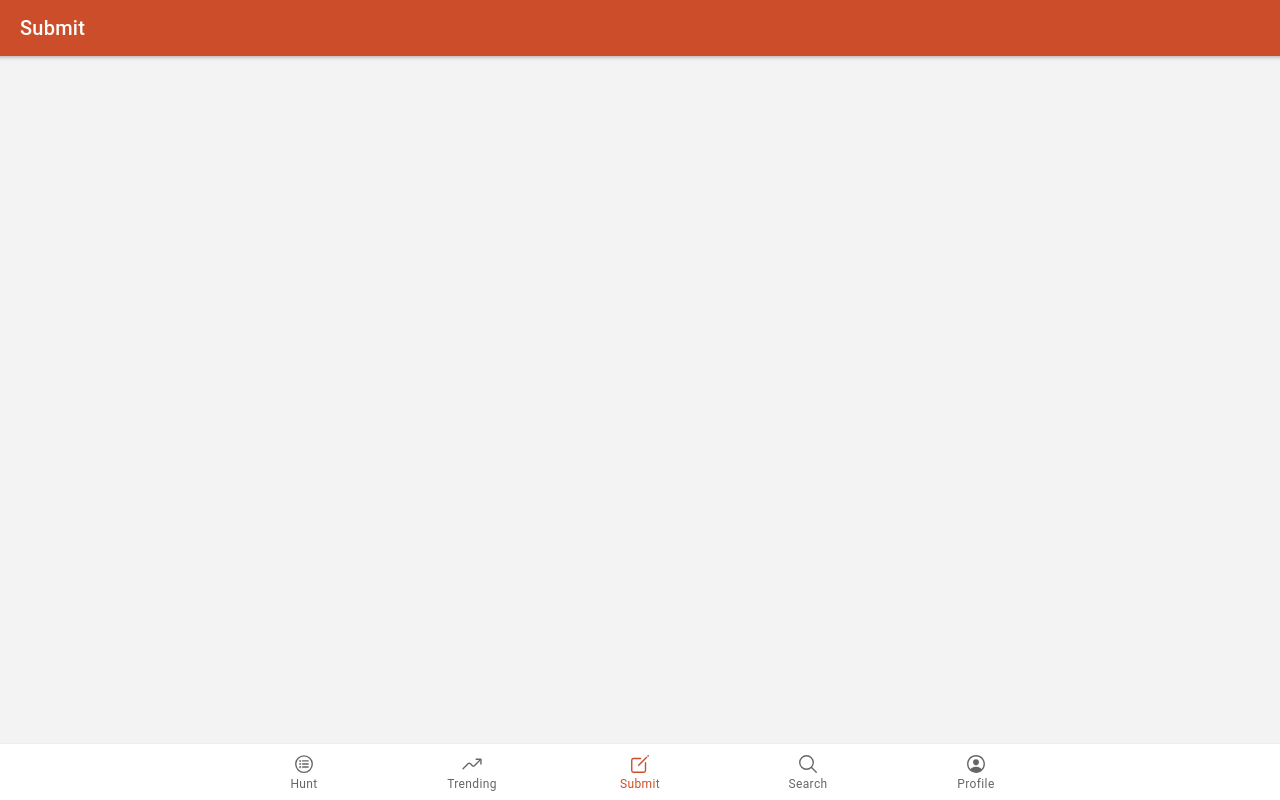
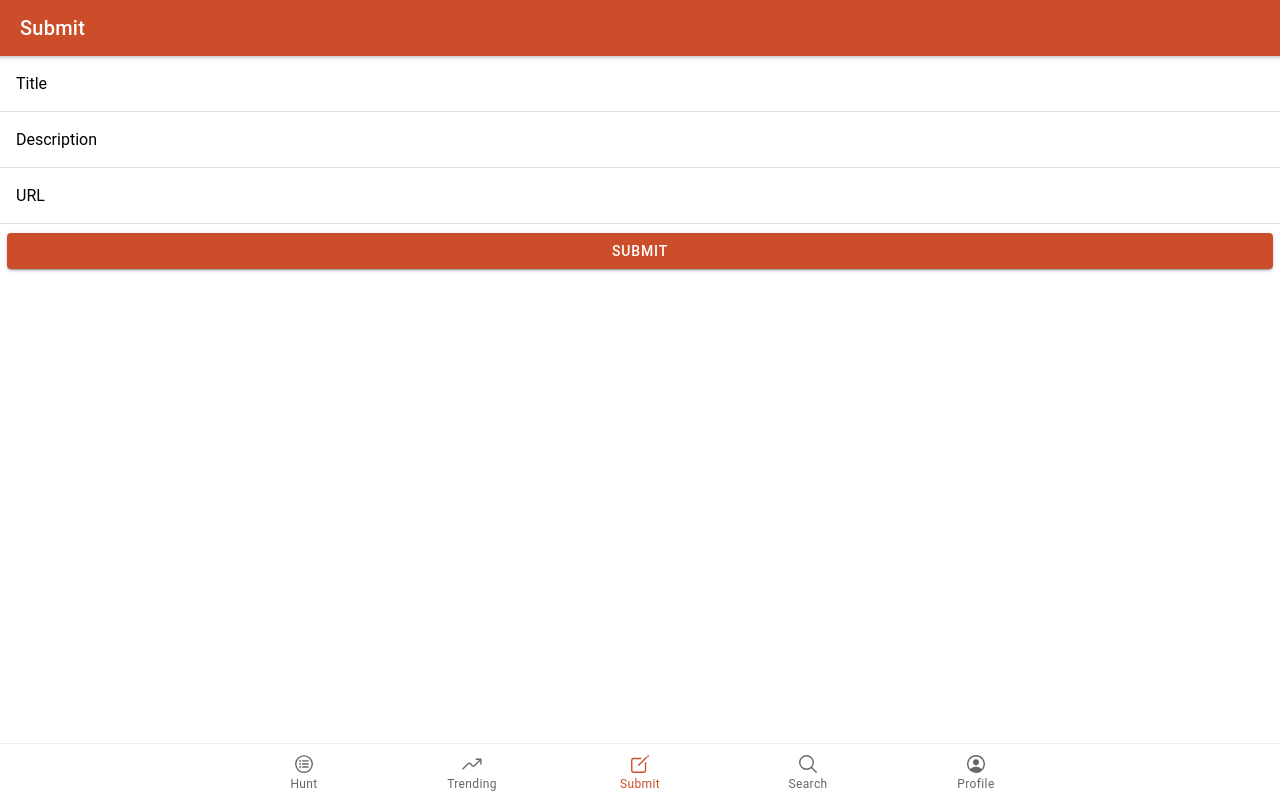
Before and after one commit to BuserDev/Hunt, a React (Create React App) app: page /submit in a window 1280 px wide. Built offline with nearby package versions, Linux system fonts and the light colour scheme; no server answers.

Commit message:
Submit Products with Firebase Firestore

```diff
--- /dev/null
+++ b/src/components/Product/validateCreateProduct.js
@@ -0,0 +1,21 @@
+export default function validateCreateProduct(values) {
+    let errors = {};
+    // Title Errors
+    if (!values.title) {
+        errors.title = "A title is required.";
+    }
+    // Description Errors
+    if (!values.description) {
+        errors.description = "A description is required.";
+    } else if (values.description.length < 10) {
+        errors.description = "The description must be at least 10 characters.";
+    }
+    // URL Errors
+    if (!values.url) {
+        errors.url = "A URL required.";
+    } else if (!/^(ftp|http|https):\/\/[^ "]+$/.test(values.url)) {
+        errors.url = "The URL must be valid.";
+    }
+
+    return errors;
+}
--- a/src/pages/Submit.js
+++ b/src/pages/Submit.js
@@ -1,14 +1,184 @@
 import React from "react";
-import { IonContent, IonPage } from "@ionic/react";
+import {
+    IonContent,
+    IonPage,
+    IonItem,
+    IonLabel,
+    IonInput,
+    IonRow,
+    IonCol,
+    IonButton,
+} from "@ionic/react";
+import useFormValidation from "../hooks/useFormValidation";
+import validateCreateProduct from "../components/Product/validateCreateProduct";
+import firebase from "../firebase";
+import UserContext from "../contexts/UserContext";
 import SmallHeader from "../components/Header/SmallHeader";
 import LargeHeader from "../components/Header/LargeHeader";
+// import Upload from "../components/Form/Upload";
+import { toast } from "../utils/toast";
 
-const Submit = (props) => {
+const INITIAL_STATE = {
+    title: "",
+    description: "",
+    url: "",
+};
+
+const Submit = ({ history }) => {
+    const { user } = React.useContext(UserContext);
+    const [submitting, setSubmitting] = React.useState(false);
+    const [thumb, setThumb] = React.useState([]);
+    const [photos, setPhotos] = React.useState([]);
+    const { handleSubmit, handleChange, values } = useFormValidation(
+        INITIAL_STATE,
+        validateCreateProduct,
+        handleCreate
+    );
+
+    async function handleCreate() {
+        try {
+            if (!user) {
+                history.push("/login");
+                return;
+            }
+
+            setSubmitting(true);
+
+            const { url, description, title } = values;
+            const id = firebase.db.collection("products").doc().id;
+
+            await Promise.all([
+                ...thumb.map((f, index) =>
+                    firebase.storage
+                        .ref()
+                        .child(`products/${id}_thumb_${index}.jpg`)
+                        .put(f)
+                ),
+                ...photos.map((f, index) =>
+                    firebase.storage
+                        .ref()
+                        .child(`products/${id}_photo_${index}.jpg`)
+                        .put(f)
+                ),
+            ]);
+
+            const productPhotos = await Promise.all(
+                photos.map((f, index) =>
+                    firebase.storage
+                        .ref()
+                        .child(`products/${id}_photo_${index}.jpg`)
+                        .getDownloadURL()
+                )
+            );
+
+            const productThumbs = await Promise.all(
+                thumb.map((f, index) =>
+                    firebase.storage
+                        .ref()
+                        .child(`products/${id}_thumb_${index}.jpg`)
+                        .getDownloadURL()
+                )
+            );
+
+            const newProduct = {
+                title,
+                url,
+                description,
+                postedBy: {
+                    id: user.uid,
+                    name: user.displayName,
+                },
+                thumbnail: productThumbs[0] || null,
+                photos: productPhotos,
+                voteCount: 1,
+                comments: [],
+                votes: [
+                    {
+                        votedBy: { id: user.uid, name: user.displayName },
+                    },
+                ],
+                created: Date.now(),
+            };
+            setThumb([]);
+            setPhotos([]);
+            await firebase.db.collection("products").doc(id).set(newProduct);
+            history.push("/");
+        } catch (e) {
+            console.error(e);
+            toast(e.message);
+            setSubmitting(false);
+        }
+    }
+
     return (
         <IonPage>
             <SmallHeader title="Submit" />
-            <IonContent color="medium" fullscreen>
+            <IonContent>
                 <LargeHeader title="Submit" />
+                <IonItem lines="full">
+                    <IonLabel position="floating">Title</IonLabel>
+                    <IonInput
+                        name="title"
+                        value={values.title}
+                        type="text"
+                        onIonChange={handleChange}
+                        required
+                    ></IonInput>
+                </IonItem>
+
+                <IonItem lines="full">
+                    <IonLabel position="floating">Description</IonLabel>
+                    <IonInput
+                        name="description"
+                        value={values.description}
+                        type="text"
+                        onIonChange={handleChange}
+                        required
+                    ></IonInput>
+                </IonItem>
+
+                <IonItem lines="full">
+                    <IonLabel position="floating">URL</IonLabel>
+                    <IonInput
+                        name="url"
+                        type="url"
+                        value={values.url}
+                        onIonChange={handleChange}
+                        required
+                    ></IonInput>
+                </IonItem>
+                {/* <IonRow>
+                    <IonCol>
+                        <Upload
+                            files={thumb}
+                            onChange={setThumb}
+                            placeholder="Select Thumbnail"
+                        />
+                    </IonCol>
+                </IonRow>
+                <IonRow>
+                    <IonCol>
+                        <Upload
+                            files={photos}
+                            onChange={setPhotos}
+                            placeholder="Select Product Photos"
+                            multiple
+                        />
+                    </IonCol>
+                </IonRow> */}
+                <IonRow>
+                    <IonCol>
+                        <IonButton
+                            type="submit"
+                            color="primary"
+                            expand="block"
+                            disabled={submitting}
+                            onClick={handleSubmit}
+                        >
+                            Submit
+            </IonButton>
+                    </IonCol>
+                </IonRow>
             </IonContent>
         </IonPage>
     );
```
